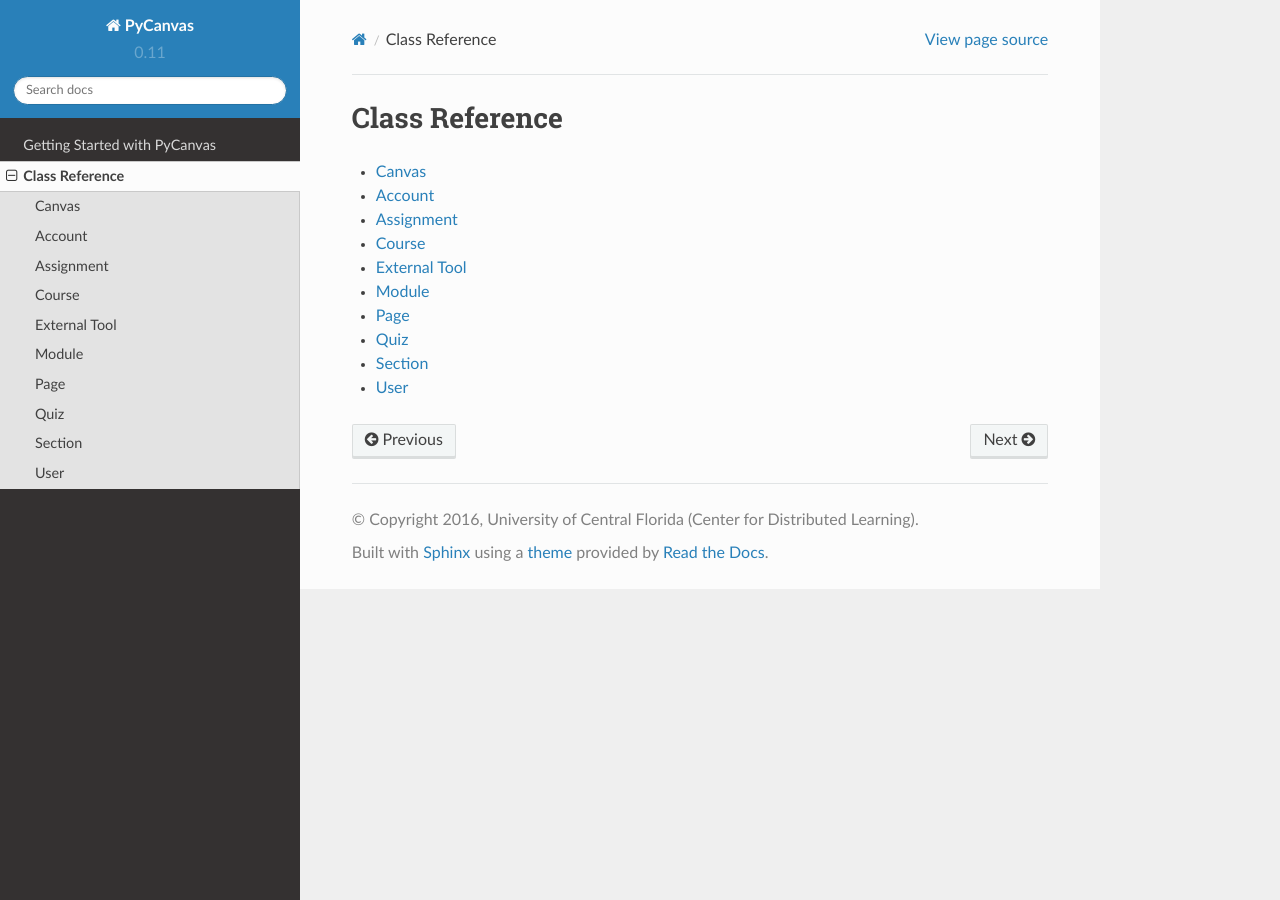
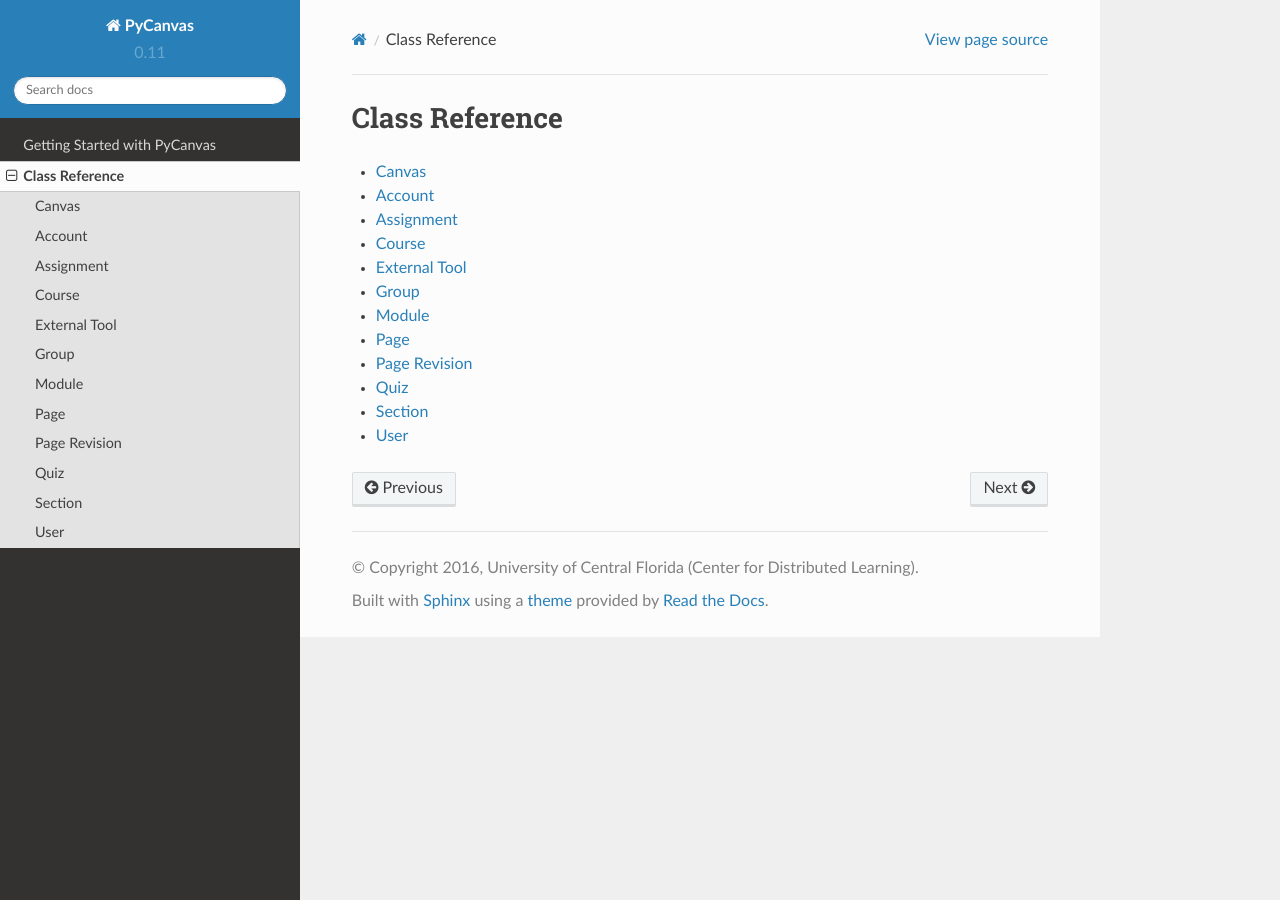
Before and after one commit to ucfopen/canvasapi, a Sphinx documentation site: the page built from docs/class-reference.rst, in a window 1280 px wide. Built offline with Sphinx 7.4.7 and the Read the Docs theme 2.0.0, drawn with Linux system fonts in a browser that asks for light colours.

Commit message:
added some documentation stuff

```diff
--- a/docs/class-reference.rst
+++ b/docs/class-reference.rst
@@ -8,6 +8,7 @@
     assignment-ref
     course-ref
     external-tool-ref
+    group-ref
     module-ref
     page-ref
     quiz-ref
--- /dev/null
+++ b/docs/group-ref.rst
@@ -0,0 +1,6 @@
+=====
+Group
+=====
+
+.. autoclass:: pycanvas.group.Group
+    :members:
--- a/docs/page-ref.rst
+++ b/docs/page-ref.rst
@@ -4,3 +4,10 @@
 
 .. autoclass:: pycanvas.page.Page
     :members:
+
+
+=============
+Page Revision
+=============
+.. autoclass:: pycanvas.page.PageRevision
+    :members:
```
Also changed, not shown: 1 other file.
